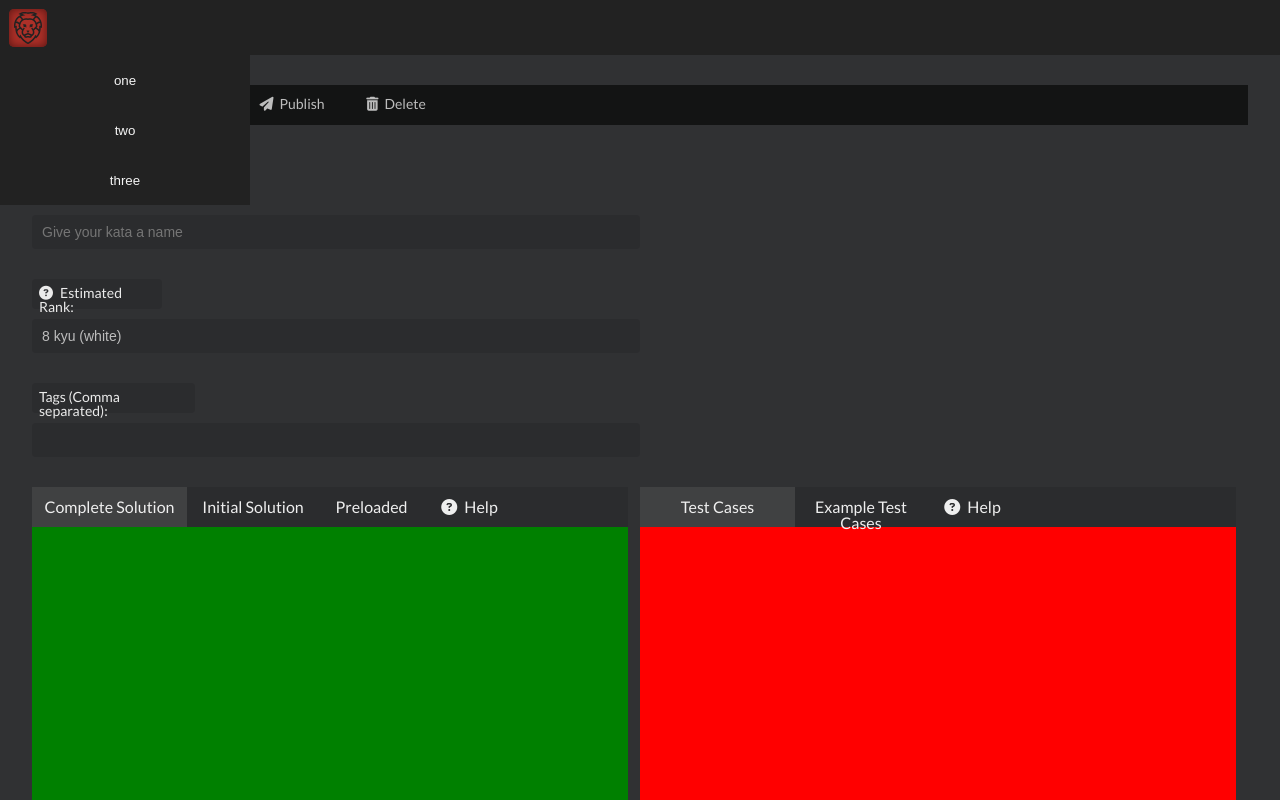
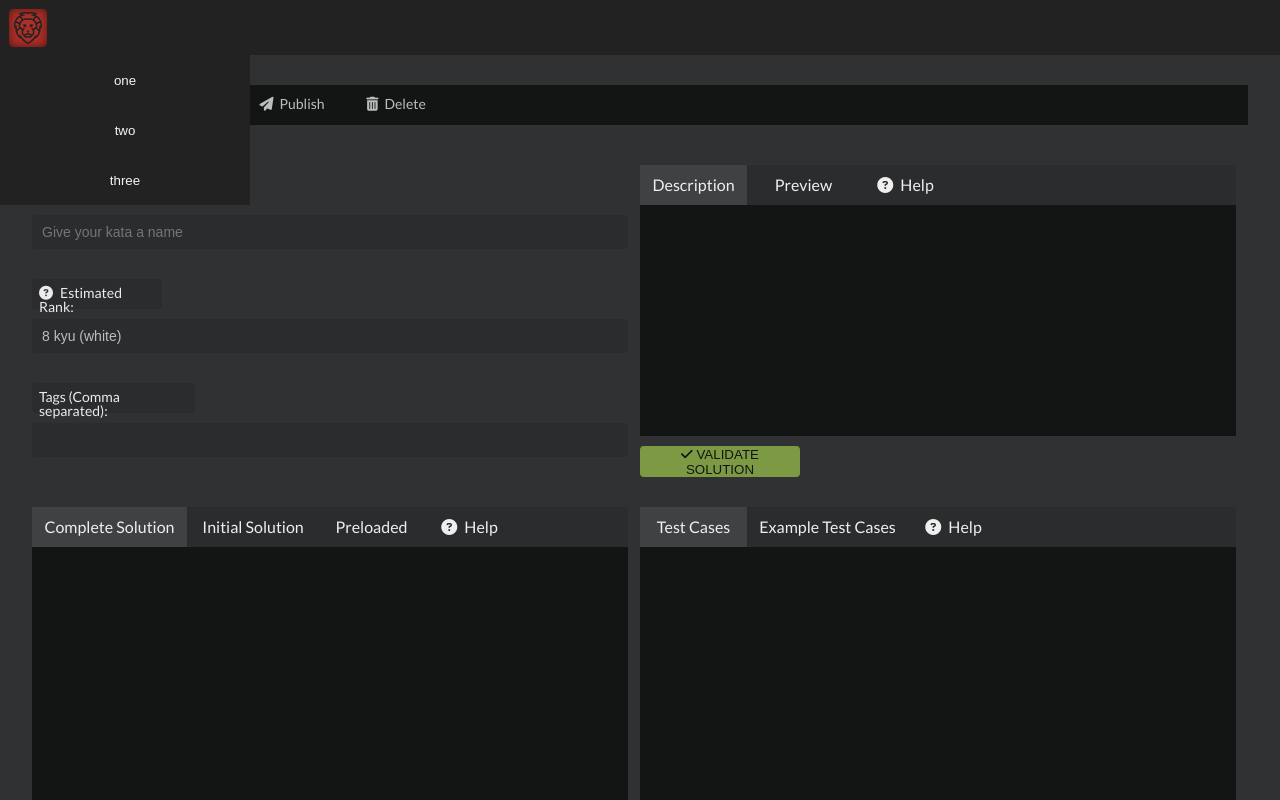
Before and after one commit to chasewdavis/codewarsclone, a React (Create React App) app: page /create in a window 1280 px wide. Shown: the top 800 px of the page. Built offline with nearby package versions, Linux system fonts and the light colour scheme.

Commit message:
working on create page

```diff
--- a/src/views/Create/Create.css
+++ b/src/views/Create/Create.css
@@ -41,7 +41,8 @@
 
 .create_left-inputs {
   grid-column: 1;
-  grid-row: 2 / 3; }
+  grid-row: 2 / 3;
+  width: 98%; }
 
 .create_name-input-container {
   margin-top: 40px; }
@@ -116,8 +117,9 @@
   margin-top: 30px;
   grid-column: 1;
   grid-row: 3 / 4;
-  background-color: green;
-  width: 98%; }
+  background-color: #131414;
+  width: 98%;
+  margin-bottom: 20px; }
 
 .create_left-ace-header {
   width: 100%;
@@ -161,5 +163,52 @@
   grid-row: 3 / 4;
   grid-column: 2;
   margin-top: 30px;
-  background-color: red;
+  background-color: #131414;
+  width: 98%;
+  margin-bottom: 20px; }
+
+.create_example {
+  height: 100%;
+  width: 161px;
+  text-align: center;
+  padding-top: 12px; }
+
+.create_test {
+  height: 100%;
+  width: 107px;
+  text-align: center;
+  padding-top: 12px; }
+
+.create_right-slate {
+  margin-top: 30px;
+  grid-column: 2;
+  grid-row: 2 / 3;
+  background-color: #131414;
   width: 98%; }
+
+.create_preview {
+  height: 100%;
+  width: 113px;
+  text-align: center;
+  padding-top: 12px; }
+
+.create_ace-placeholder {
+  height: 231px;
+  width: 100%; }
+
+.create_right-ace-buttons {
+  display: flex;
+  background-color: #303133;
+  padding-top: 10px; }
+
+.create_right-ace-buttons button {
+  width: 160px;
+  height: 31px;
+  border-radius: 4px;
+  background-color: #7c9a44;
+  color: #131414;
+  border: none; }
+
+.create_right-ace-buttons button:hover {
+  background-color: #8aac4c;
+  cursor: pointer; }
--- a/src/views/Create/Create.js
+++ b/src/views/Create/Create.js
@@ -8,6 +8,7 @@ export default class Create extends Component {
         this.state = {
             leftAceActive: 1,
             rightAceActive: 1,
+            rightSlateActive: 1,
             name: '',
             rank: '',
             tags: ''
@@ -41,7 +42,13 @@ export default class Create extends Component {
 
     handleRightAceClick(tab) {
         this.setState({
-            leftAceActive: tab
+            rightAceActive: tab
+        })
+    }
+
+    handleRightSlateClick(tab) {
+        this.setState({
+            rightSlateActive: tab
         })
     }
 
@@ -80,6 +87,19 @@ export default class Create extends Component {
                             <input className="create_name-input" type="text" onChange={(e) => this.handleTagChange(e.target.value)}/>
                         </div>
                     </div>
+                    <div className='create_right-slate'>
+                        <div className="create_left-ace-header">
+                            <div onClick={() => this.handleRightSlateClick(1)}className={ this.state.rightSlateActive === 1 ? "create_test create_active" : "create_test "}>Description</div>
+                            <div onClick={() => this.handleRightSlateClick(2)}className={this.state.rightSlateActive === 2 ? "create_preview create_active" : "create_preview"}>Preview</div>
+                            <div onClick={() => this.handleRightSlateClick(3)}className={this.state.rightSlateActive === 3 ? "create_help create_active" : "create_help"}><i class="fa fa-question-circle" aria-hidden="true"></i> Help</div>
+                        </div>
+                        <div className="create_ace-placeholder">
+
+                        </div>
+                        <div className="create_right-ace-buttons">
+                            <button><i class="fa fa-check" aria-hidden="true"></i> VALIDATE SOLUTION</button>
+                        </div>
+                    </div>
                     <div className='create_left-ace'>
                         <div className="create_left-ace-header">
                             <div onClick={() => this.handleLeftAceClick(1)}className={ this.state.leftAceActive === 1 ? "create_complete create_active" : "create_complete "}>Complete Solution</div>
@@ -90,9 +110,9 @@ export default class Create extends Component {
                     </div>
                     <div className='create_right-ace'>
                         <div className="create_left-ace-header">
-                            <div onClick={() => this.handleRightAceClick(1)}className={ this.state.leftAceActive === 1 ? "create_complete create_active" : "create_complete "}>Test Cases</div>
-                            <div onClick={() => this.handleRightAceClick(2)}className={this.state.leftAceActive === 2 ? "create_initial create_active" : "create_initial "}>Example Test Cases</div>
-                            <div onClick={() => this.handleRightAceClick(3)}className={this.state.leftAceActive === 3 ? "create_help create_active" : "create_help"}><i class="fa fa-question-circle" aria-hidden="true"></i> Help</div>
+                            <div onClick={() => this.handleRightAceClick(1)}className={ this.state.rightAceActive === 1 ? "create_test create_active" : "create_test "}>Test Cases</div>
+                            <div onClick={() => this.handleRightAceClick(2)}className={this.state.rightAceActive === 2 ? "create_example create_active" : "create_example"}>Example Test Cases</div>
+                            <div onClick={() => this.handleRightAceClick(3)}className={this.state.rightAceActive === 3 ? "create_help create_active" : "create_help"}><i class="fa fa-question-circle" aria-hidden="true"></i> Help</div>
                         </div>
                     </div>
                 </div>
--- a/src/views/Create/Create.scss
+++ b/src/views/Create/Create.scss
@@ -1,4 +1,5 @@
 $input-active-color: #131414;
+$tab-background-color: #131414;
 
 .create_main-wrapper {
     max-width: 1800px;
@@ -49,6 +50,7 @@ $input-active-color: #131414;
 .create_left-inputs {
     grid-column: 1;
     grid-row: 2 / 3;
+    width: 98%;
 }
 
 .create_name-input-container {
@@ -138,8 +140,9 @@ $input-active-color: #131414;
     margin-top: 30px;
     grid-column: 1;
     grid-row: 3 / 4;
-    background-color: green;
+    background-color: $tab-background-color;
     width: 98%;
+    margin-bottom: 20px;
 }
 
 .create_left-ace-header {
@@ -193,6 +196,61 @@ $input-active-color: #131414;
     grid-row: 3 / 4;
     grid-column: 2;
     margin-top: 30px;
-    background-color: red;
+    background-color: $tab-background-color;
+    width: 98%;
+    margin-bottom: 20px;
+}
+
+.create_example {
+    height: 100%;
+    width: 161px;
+    text-align: center;
+    padding-top: 12px;
+}
+
+.create_test {
+    height: 100%;
+    width: 107px;
+    text-align: center;
+    padding-top: 12px;
+}
+
+.create_right-slate {
+    margin-top: 30px;
+    grid-column: 2;
+    grid-row: 2 / 3;
+    background-color: $tab-background-color;
     width: 98%;
 }
+
+.create_preview {
+    height: 100%;
+    width: 113px;
+    text-align: center;
+    padding-top: 12px;
+}
+
+.create_ace-placeholder {
+    height: 231px;
+    width: 100%;
+}
+
+.create_right-ace-buttons {
+    display: flex;
+    background-color: #303133;
+    padding-top: 10px;
+}
+
+.create_right-ace-buttons button {
+    width: 160px;
+    height: 31px;
+    border-radius: 4px;
+    background-color: #7c9a44;
+    color: #131414;
+    border: none;
+}
+
+.create_right-ace-buttons button:hover {
+    background-color: #8aac4c;
+    cursor: pointer;
+}
```
